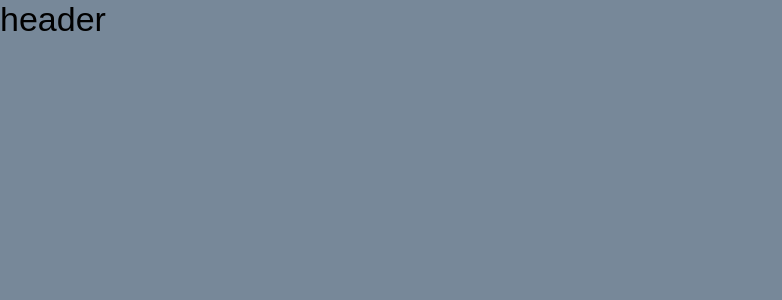
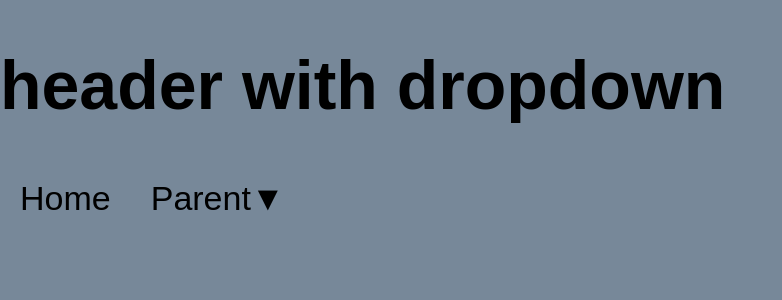
Before and after one commit to SergeyKardashev/navigation-menu-react, a React (Create React App) app: page / in a window 1280 px wide. Shown: the top 300 px of the page, without its empty margins (0-782 px from the left). Built offline with nearby package versions, Linux system fonts and the light colour scheme.

Commit message:
feat: add basic menu with dropdown on hover without links

```diff
--- a/src/components/App.css
+++ b/src/components/App.css
@@ -1,5 +1,43 @@
 .App {
-  /* text-align: center; */
   font-family: Arial, Helvetica, sans-serif;
   font-size: 34px;
 }
+
+.menu {
+  list-style: none;
+  padding: 0;
+  margin: 0;
+  display: flex;
+}
+
+.menu-item {
+  position: relative;
+  padding: 10px 20px;
+  cursor: pointer;
+  border-radius: 8px;
+}
+
+.menu-item:hover {
+  background: gray;
+}
+
+.menu-item-name {
+  display: flex; /* flexbox для выравнивания текста и ▼ */
+  justify-content: space-between; /* Раскидываем текст и "▼" по краям */
+  width: 100%;
+}
+
+.submenu {
+  list-style: none;
+  padding: 0;
+  margin: 0;
+  position: absolute;
+  top: 100%;
+  left: 0;
+  background-color: plum;
+  display: none;
+}
+
+.menu-item.has-submenu.open .submenu {
+  display: block;
+}
--- a/src/components/App.js
+++ b/src/components/App.js
@@ -1,9 +1,19 @@
 import "./App.css";
+import { Menu } from "./Menu";
+import { MenuItem } from "./MenuItem";
 
 function App() {
   return (
     <div className="App">
-      <header className="App-header">header</header>
+      <h1 className="App-header">header with dropdown</h1>
+      <Menu>
+        <MenuItem name="Home" />
+        <MenuItem name="Parent" hasSubMenu={true} children>
+          <MenuItem name="Child 1" />
+          <MenuItem name="Child 2" />
+          <MenuItem name="Child Last" />
+        </MenuItem>
+      </Menu>
     </div>
   );
 }
--- /dev/null
+++ b/src/components/Menu.jsx
@@ -0,0 +1,5 @@
+import React from "react";
+
+export const Menu = ({ children }) => {
+  return <ul className="menu">{children}</ul>;
+};
--- /dev/null
+++ b/src/components/MenuItem.jsx
@@ -0,0 +1,30 @@
+import React, { useState } from "react";
+
+export const MenuItem = ({ name, children, hasSubMenu = false }) => {
+  const [open, setOpen] = useState(false);
+
+  const handleMouseEnter = () => {
+    if (hasSubMenu) {
+      setOpen(true);
+    }
+  };
+
+  const handleMouseLeave = () => {
+    if (hasSubMenu) {
+      setOpen(false);
+    }
+  };
+
+  return (
+    <li
+      className={`menu-item ${hasSubMenu ? "has-submenu" : ""} ${open ? "open" : ""}`}
+      onMouseEnter={handleMouseEnter}
+      onMouseLeave={handleMouseLeave}
+    >
+      <div className="menu-item-name">
+        {name} {hasSubMenu && <span>▼</span>}
+      </div>
+      {hasSubMenu && open && <ul className="submenu">{children}</ul>}
+    </li>
+  );
+};
```
